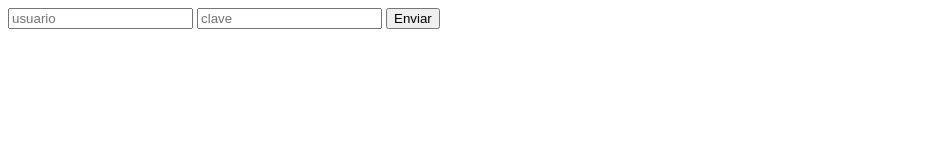
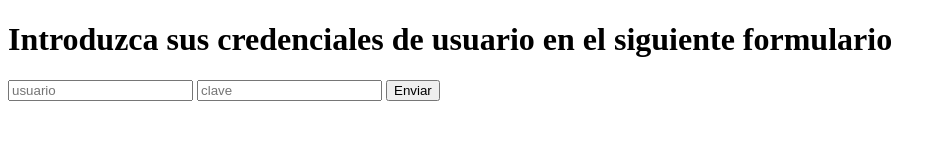
Before and after one commit to azarquielfernandoortiz/azarquielfernando-remoto-colaborativo, a plain HTML site: page login.html in a window 1280 px wide. Shown: the whole page, without its empty margins (0-946 px from the left). Drawn offline with Linux system fonts and the light colour scheme.

Commit message:
login modificado. Listo para remoto

```diff
--- a/login.html
+++ b/login.html
@@ -6,6 +6,7 @@
     <title>Document</title>
 </head>
 <body>
+    <h1>Introduzca sus credenciales de usuario en el siguiente formulario</h1>
     <form action="controladorapp" method="post">
         <input type="text" name="username" id="username" placeholder="usuario">
         <input type="password" name="userpassword" placeholder="clave" />
```
